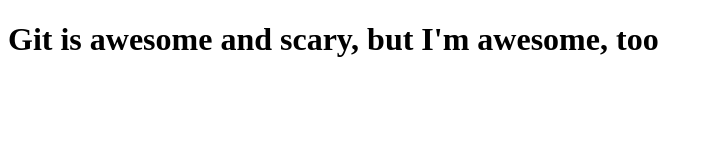
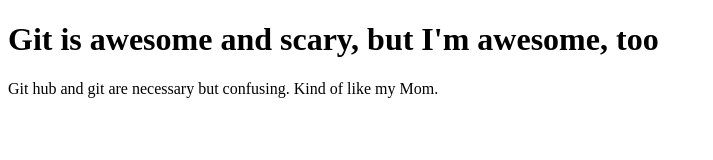
Before and after one commit to MDzola/github-101, a plain HTML site: page index.html in a window 1280 px wide. Shown: the whole page, without its empty margins (0-713 px from the left). Drawn offline with Linux system fonts and the light colour scheme.

Commit message:
added a new paragraph

```diff
--- a/index.html
+++ b/index.html
@@ -8,5 +8,8 @@
 </head>
 <body>
     <h1>Git is awesome and scary, but I'm awesome, too</h1>
+    <p>
+        Git hub and git are necessary but confusing. Kind of like my Mom.
+    </p>
 </body>
 </html>
```
